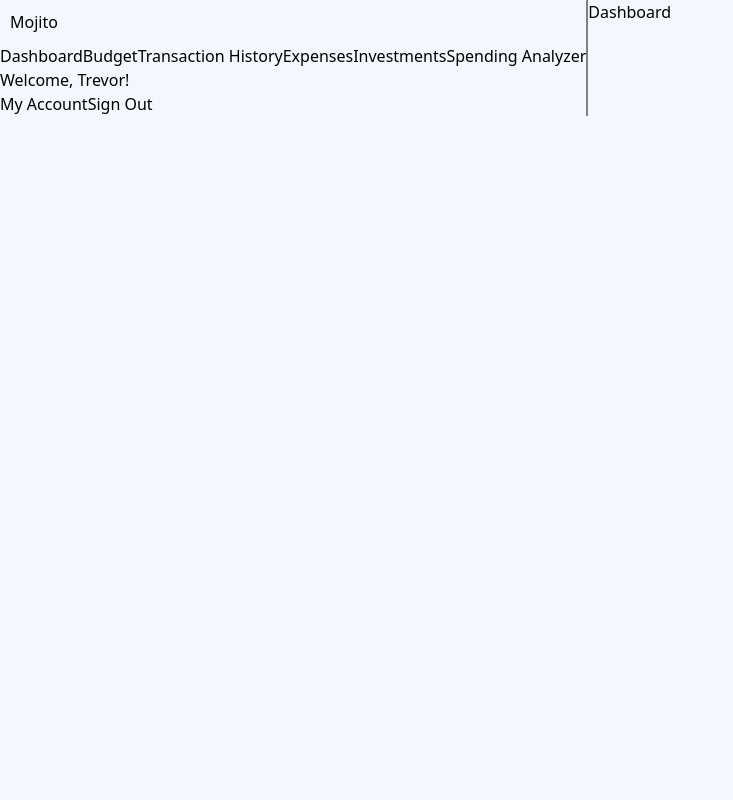
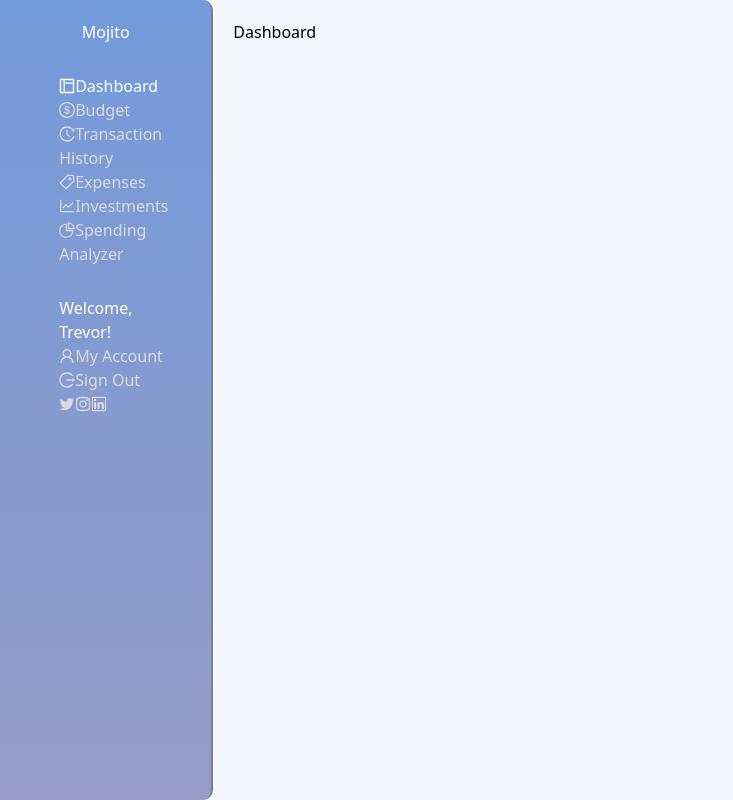
Before and after one commit to Trevor-Fagan/Mojito, a React (Create React App) app in the folder client/: page / in a window 1280 px wide. Shown: the whole page, without its empty margins (0-733 px from the left). Built offline with nearby package versions, Linux system fonts and the light colour scheme.

Commit message:
Added sidebar styling and implemented ant design icons

```diff
--- a/client/src/App.css
+++ b/client/src/App.css
@@ -11,6 +11,7 @@ body {
   background-color: #f4f7fd;
 }
 
-.logo {
-  margin: 10px;
+.container {
+  padding: 20px;
+  float: left;
 }
--- a/client/src/App.js
+++ b/client/src/App.js
@@ -11,8 +11,8 @@ import { BrowserRouter as Router, Switch, Route } from 'react-router-dom';
 function App() {
   return (
     <Router>
-      <div className='container'>
         <Sidebar />
+        <div className='container w-5/6'>
           <Switch>
             <Route path='/' exact component={Dashboard} />
             <Route path='/budget' component={Budget} />
--- a/client/src/components/Sidebar.js
+++ b/client/src/components/Sidebar.js
@@ -1,26 +1,41 @@
 import React from 'react';
 import { Link } from 'react-router-dom';
 import '../styles/Sidebar.css';
+import { LayoutOutlined, DollarOutlined, HistoryOutlined, TagOutlined, LineChartOutlined, PieChartOutlined,
+  TwitterOutlined, InstagramOutlined, LinkedinOutlined, FacebookOutlined,
+  UserOutlined, LogoutOutlined } from '@ant-design/icons';
 
 const Sidebar = () => {
-  return (<div className='sidebar'>
-    <div className='logo'>
+  return (<div className='w-1/6 h-screen sidebar'>
+    <div className='logo selected'>
       Mojito
     </div>
 
-    <ul>
-      <Link to='/'>Dashboard</Link>
-      <Link to='/budget'>Budget</Link>
-      <Link to='/transaction_history'>Transaction History</Link>
-      <Link to='/expenses'>Expenses</Link>
-      <Link to='/investments'>Investments</Link>
-      <Link to='/spending_analyzer'>Spending Analyzer</Link>
-    </ul>
+    <div className='nav_wrapper'>
+      <div className='main_nav'>
+        <ul>
+          <li><Link className='selected' to='/'><LayoutOutlined />Dashboard</Link></li>
+          <li><Link to='/budget'><DollarOutlined />Budget</Link></li>
+          <li><Link to='/transaction_history'><HistoryOutlined />Transaction History</Link></li>
+          <li><Link to='/expenses'><TagOutlined />Expenses</Link></li>
+          <li><Link to='/investments'><LineChartOutlined />Investments</Link></li>
+          <li><Link to='/spending_analyzer'><PieChartOutlined />Spending Analyzer</Link></li>
+        </ul>
+      </div>
 
-    <div className='account_info'>
-      <p>Welcome, Trevor!</p>
-      <Link to='/my_account'>My Account</Link>
-      <Link to='/sign_out'>Sign Out</Link>
+      <div className='account_info'>
+        <p className='selected'>Welcome, Trevor!</p>
+        <ul>
+          <li><Link to='/my_account'><UserOutlined />My Account</Link></li>
+          <li><Link to='/sign_out'><LogoutOutlined />Sign Out</Link></li>
+        </ul>
+      </div>
+
+      <div className='footer'>
+        <TwitterOutlined />
+        <InstagramOutlined />
+        <LinkedinOutlined />
+      </div>
     </div>
   </div>);
 };
--- a/client/src/styles/Sidebar.css
+++ b/client/src/styles/Sidebar.css
@@ -1,4 +1,36 @@
 .sidebar {
     float: left;
     border-right: 2px solid gray;
+    border-top-right-radius: 10px;
+    border-bottom-right-radius: 10px;
+    background: rgb(150,156,198);
+    background: linear-gradient(0deg, rgba(150,156,198,1) 0%, rgba(115,154,219,1) 100%);
+    color: #DBDBDB;
 }
+
+.sidebar ul {
+
+}
+
+.logo {
+    text-align: center;
+    margin-top: 20px;
+}
+
+.selected {
+    color: #FFF;
+}
+
+.nav_wrapper {
+    width: 60%;
+    margin: 0 auto;
+    margin-left: 28%;
+}
+
+.main_nav {
+    margin-top: 30px;
+}
+
+.account_info {
+    margin-top: 30px;
+}
```
Lines whose indentation alone changed are shown as unchanged.
